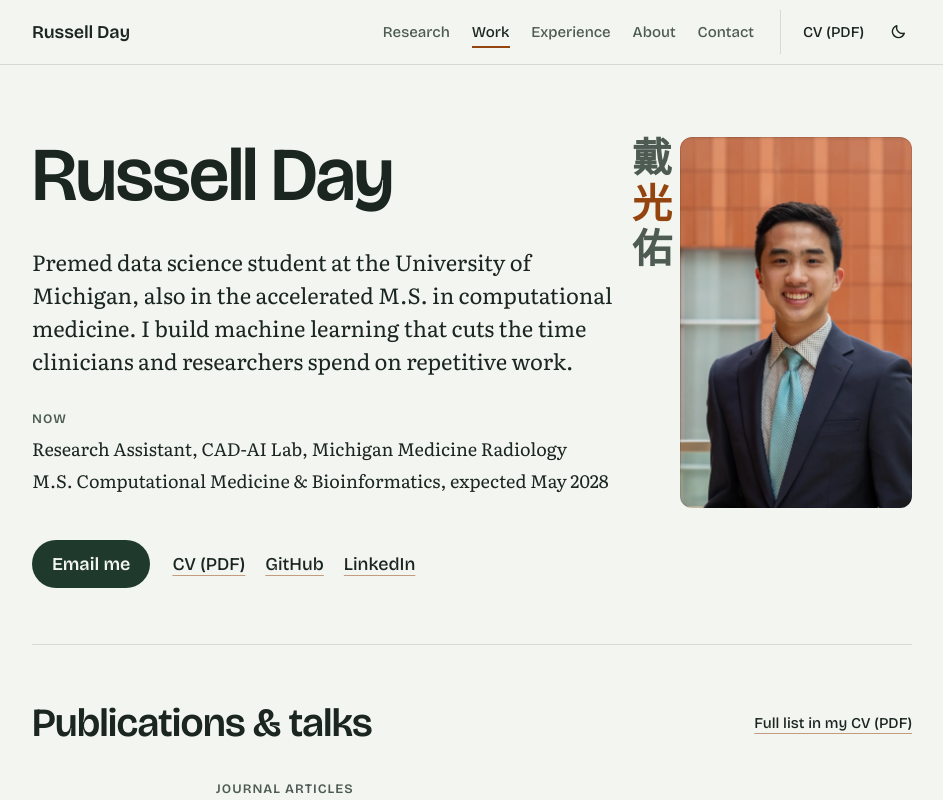
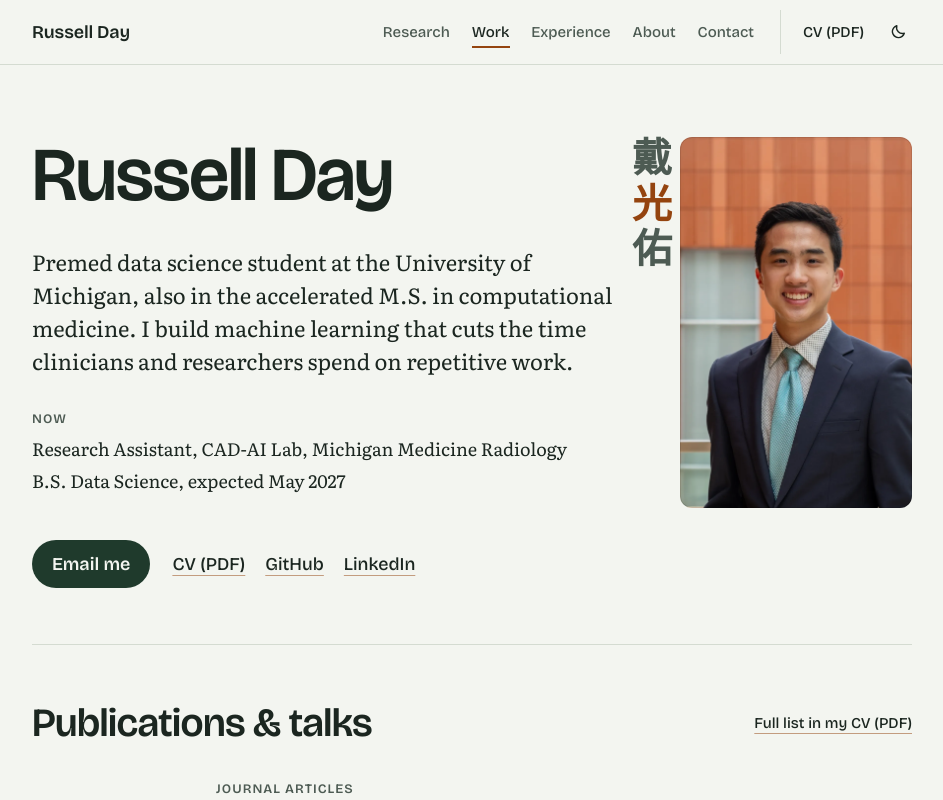
Before and after one commit to Russell-Day/russell-day.github.io, a React (Vite) app: page / in a window 1280 px wide. Shown: the top 800 px of the page, without its empty margins (168-1111 px from the left). Built offline with nearby package versions, Linux system fonts and the light colour scheme.

Commit message:
Now block shows the B.S. in progress (B.S. Data Science, expected May 2027)
Done with Claude Opus 5.5

```diff
--- a/src/components/Site.tsx
+++ b/src/components/Site.tsx
@@ -119,7 +119,11 @@ const NAV: { id: string; label: string; covers: string[] }[] = [
 ];
 
 const role = siteConfig.experience[0];
-const degree = siteConfig.about.education[0];
+// Now shows the degree in progress: the B.S. (the M.S. is the accelerated
+// program on top of it), without the minor.
+const degree =
+  siteConfig.about.education.find((d) => d.degree.startsWith('B.S.')) ?? siteConfig.about.education[0];
+const degreeName = degree.degree.split(',')[0];
 const degreeEnd = /–\s*(.+?)\s*\(expected\)/.exec(degree.period)?.[1];
 
 export default function Site() {
@@ -237,7 +241,7 @@ export default function Site() {
                 {role.role}, {tidy(role.org)}
               </li>
               <li>
-                {degree.degree}
+                {degreeName}
                 {degreeEnd ? `, expected ${degreeEnd.replace(/ /g, '\u00a0')}` : ''}
               </li>
             </ul>
```
